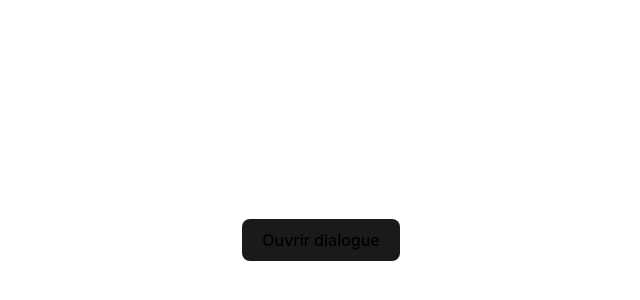
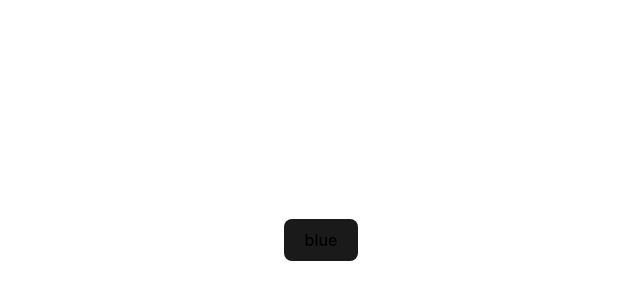
Before and after one commit to Cocci38/react_portal, a React (Vite) app in the folder portals_react/: page / in a window 1280 px wide. Shown: the part 160-460 px from the top of the page, without its empty margins (319-959 px from the left). Built offline with nearby package versions, Linux system fonts and the light colour scheme; the HTML template or start-up script is replaced by a standard one.

Commit message:
test context

```diff
--- a/portals_react/src/App.jsx
+++ b/portals_react/src/App.jsx
@@ -1,19 +1,24 @@
 import ModalButton from "./components/ModalButton";
 import './App.css'
+import { ColorModeContext } from "./hooks/useColorMode";
 
 function App() {
 
-  document.body.style.backgroundColor = localStorage.getItem('color');
+  // document.body.style.backgroundColor = localStorage.getItem('color');
   //console.log(buttonShow);
   //if (localStorage.getItem('theme') == "red") {
-    //let buttonShow = document.getElementsByClassName('buttonShow');
-    // buttonShow.style.background = "#FFEBEB";
-    // buttonShow.style.color = "#353535";
+  //let buttonShow = document.getElementsByClassName('buttonShow');
+  // buttonShow.style.background = "#FFEBEB";
+  // buttonShow.style.color = "#353535";
   //}
 
+  // const theme = useContext(ColorModeContext);
+  // console.log(theme);
   return (
     <div>
-      <ModalButton />
+      {/* <ColorModeContext.Provider value={theme}> */}
+        <ModalButton />
+      {/* </ColorModeContext.Provider> */}
     </div>
   )
 }
--- a/portals_react/src/components/ModalButton.jsx
+++ b/portals_react/src/components/ModalButton.jsx
@@ -1,13 +1,15 @@
-import React, { useState } from 'react';
+import React, { useContext, useState } from 'react';
 import { createPortal } from "react-dom";
 import ModalContent from "./ModalContent";
+import { ColorModeContext } from '../hooks/useColorMode';
 
 export default function ModalButton() {
     const [showModal, setShowModal] = useState(false);
+    const theme = useContext(ColorModeContext);
 
     return (
         <>
-            <button className={!showModal ? 'buttonShow' : 'buttonHide'} onClick={() => setShowModal(true)}>Ouvrir dialogue</button>
+            <button className={!showModal ? 'buttonShow' : 'buttonHide'} onClick={() => setShowModal(true)}>{theme}</button>
             {showModal && createPortal(
                 <ModalContent closeModal={() => setShowModal(false)} />,
                 document.body
--- a/portals_react/src/components/ModalColor.jsx
+++ b/portals_react/src/components/ModalColor.jsx
@@ -1,4 +1,6 @@
 import React, { useState } from 'react'
+import ColorMode, { ColorModeContext } from '../hooks/useColorMode';
+import useColorMode from '../hooks/useColorMode';
 
 /**
  * Boîte modal pour afficher et modifier les couleurs (en phase de construction)
@@ -16,11 +18,11 @@ export default function ModalColor({ closeModalColor }) {
         { "id": 2, "name": "grey", "code": "#242424" }
     ];
 
+    // const {changeColor} = useColorMode(ColorModeContext)
     // Fonction du onclick pour modifier les couleurs
     const changeColor = (name, code) => {
         localStorage.setItem('theme', name);
         localStorage.setItem('color', code);
-        document.body.style.backgroundColor = localStorage.getItem('color');
         // setShowColors(code);
     }
     //console.log(showColors);
@@ -35,6 +37,7 @@ export default function ModalColor({ closeModalColor }) {
                     {Array.isArray(colors) ? colors
                         .map((color) => (
                             <div key={color.id} className={color.name} onClick={() => { changeColor(color.name, color.code) }} style={{ backgroundColor: color.code, width: "30px", height: "30px", borderRadius: "10px" }}></div>
+                            /*<div key={color.id} className={color.name} onClick={() => { changeColor(color.name, color.code) }} style={{ backgroundColor: color.code, width: "30px", height: "30px", borderRadius: "10px" }}></div>*/
                         ))
                         : ""}
                 </div>
--- a/portals_react/src/components/ModalContent.jsx
+++ b/portals_react/src/components/ModalContent.jsx
@@ -15,7 +15,7 @@ export default function ModalContent({ closeModal }) {
     }
     return (
         <>
-            <div id="modal-window" class="shadow" ></div>
+            <div id="modal-window" className="shadow" ></div>
             <div
                 onClick={closeModal}
             ></div>
--- /dev/null
+++ b/portals_react/src/hooks/useColorMode.jsx
@@ -0,0 +1,26 @@
+import { createContext } from "react";
+
+export const ColorModeContext = createContext(
+    "blue"
+    // changeColor: () => {}
+);
+
+export default function useColorMode() {
+
+    // Fonction du onclick pour modifier les couleurs
+    const changeColor = (name, code) => {
+        localStorage.setItem('theme', name);
+        localStorage.setItem('color', code);
+        document.body.style.backgroundColor = localStorage.getItem('color');
+    }
+
+    return (
+        <div>
+            <ColorModeContext.Provider value={{
+                theme
+                // changeColor
+            }}>
+            </ColorModeContext.Provider>
+        </div>
+    )
+}
```
